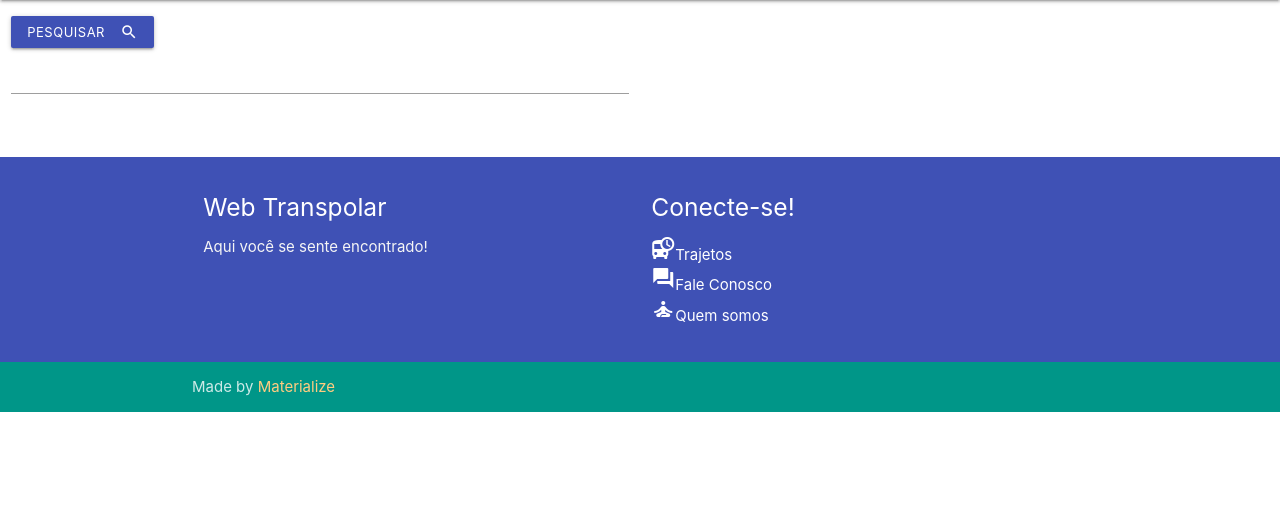
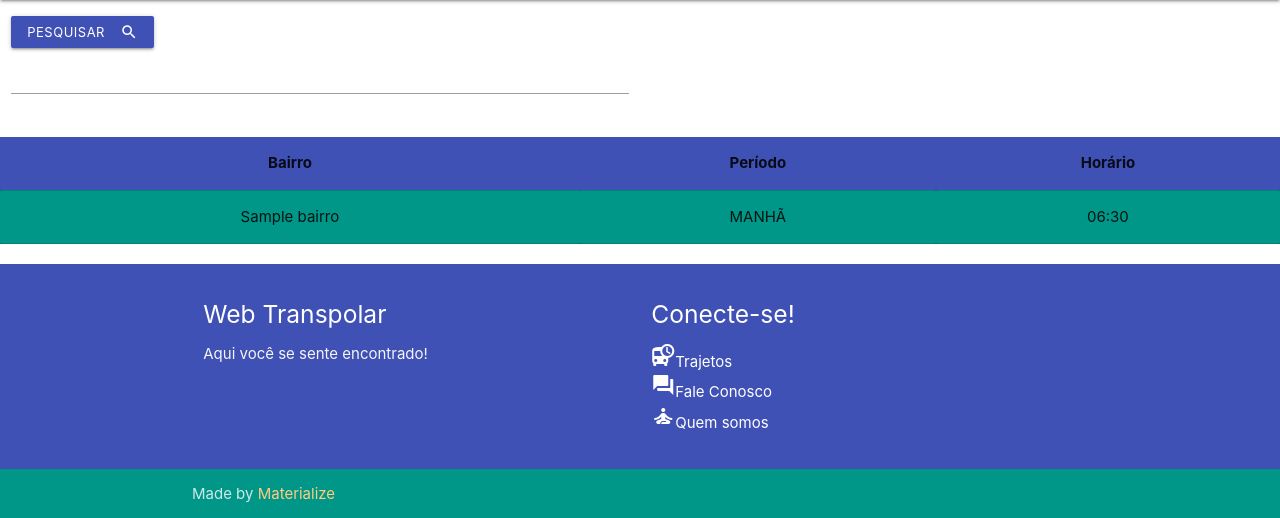
Before and after one commit to rafaelponte89/escolar, a Django app: page /trajetos in a window 1280 px wide. Shown: the part 64-582 px from the top of the page. Run offline with Django 3.2, Linux system fonts and the light colour scheme; tables that the repository leaves empty hold one stand-in row (values such as "Sample post"); some libraries are stand-ins or nearby versions.

Commit message:
Atualização 1

```diff
--- a/app_trajeto/admin.py
+++ b/app_trajeto/admin.py
@@ -1,7 +1,9 @@
-from app_trajeto.models import Bairro, Sugestao
+from app_trajeto.models import Bairro, Sugestao, Veiculo, Trajeto
 from django.contrib import admin
 
 # Register your models here.
 
 admin.site.register(Sugestao)
 admin.site.register(Bairro)
+admin.site.register(Veiculo)
+admin.site.register(Trajeto)
--- a/app_trajeto/models.py
+++ b/app_trajeto/models.py
@@ -15,3 +15,25 @@ class Bairro(models.Model):
 
     def __str__(self):
         return self.nome
+
+class Veiculo(models.Model):
+    descricao = models.CharField(max_length=100, blank=False)
+
+    def __str__(self):
+        return self.descricao
+
+class Trajeto(models.Model):
+    SAIDA_GARAGEM = (
+        ('M', (str)('6:30')),
+        ('T', (str)('12:00')),
+        ('N', (str)('18:30')),
+    )
+    bairro = models.ForeignKey(Bairro, on_delete = models.CASCADE)
+    veiculo = models.ForeignKey(Veiculo, on_delete = models.CASCADE)
+    saida_garagem = models.CharField(max_length=1, choices=SAIDA_GARAGEM)
+
+    class Meta:
+        unique_together = ('bairro','veiculo','saida_garagem')
+
+    def __str__(self):
+        return (f"Bairro: {self.bairro}, Horário Saída Garagem: {self.saida_garagem}" )
--- a/app_trajeto/templates/app_trajeto/trajetos.html
+++ b/app_trajeto/templates/app_trajeto/trajetos.html
@@ -1,16 +1,43 @@
 {% extends 'app_trajeto/base.html' %}
 
 {% block content %}
-    <form class="col s12">
+
+    <form method="GET" class="col s12" >
       <div class="row">
         <div class="input-field col s6">
-          <button class="btn waves-effect waves-yellow btn-small indigo" type="submit" name="search">Pesquisar
+          <button class="btn waves-effect waves-yellow btn-small indigo" type="submit">Pesquisar
              <i class="material-icons right">search</i>
           </button>
-          <input id="icon_prefix" type="text" class="validate">
-          <label for="icon_prefix">Pesquise</label>
+          <input id="search" type="text" name="search" class="validate">
+          <label for="search">Pesquise</label>
         </div>
       </div>
 
     </form>
+    <table class="highlight centered indigo">
+        <thead>
+          <tr>
+              <th>Bairro</th>
+              <th>Período</th>
+              <th>Horário</th>
+          </tr>
+        </thead>
+
+    {% for trajeto in trajetos %}
+        <tbody class="teal">
+          <tr>
+            <td >{{ trajeto.bairro }}</td>
+            <td >{% if trajeto.saida_garagem == 'M' %} {{ 'MANHÃ' }}
+                 {% elif trajeto.saida_garagem == 'T' %} {{ 'TARDE' }}
+                 {% elif trajeto.saida_garagem == 'N' %} {{ 'NOITE' }}
+                 {% endif %} </td>
+            <td >
+                 {% if trajeto.saida_garagem == 'M' %} {{ '06:30' }}
+                 {% elif trajeto.saida_garagem == 'T' %} {{ '12:00' }}
+                 {% elif trajeto.saida_garagem == 'N' %} {{ '18:30' }}
+                 {% endif %} </td>
+          </tr>
+        </tbody>
+    {% endfor %}
+    </table>
 {% endblock content%}
--- a/app_trajeto/views.py
+++ b/app_trajeto/views.py
@@ -1,4 +1,4 @@
-from app_trajeto.models import Sugestao
+from app_trajeto.models import Trajeto
 from django.shortcuts import render, redirect
 from . forms import Contato
 # Create your views here.
@@ -11,7 +11,13 @@ def quem_somos(request):
     return render(request, "app_trajeto/quemsomos.html")
 
 def trajetos(request):
-    return render(request, "app_trajeto/trajetos.html")
+    trajetos = Trajeto.objects.all()
+
+    busca = request.GET.get('search')
+
+    if busca:
+        trajetos = Trajeto.objects.filter(bairro__nome__contains = busca)
+    return render(request, "app_trajeto/trajetos.html",{"trajetos":trajetos})
 
 def fale_conosco(request):
     return render(request, "app_trajeto/faleconosco.html")
--- a/prj_escolar/settings.py
+++ b/prj_escolar/settings.py
@@ -128,5 +128,5 @@ STATIC_URL = '/static/'
 DEFAULT_AUTO_FIELD = 'django.db.models.BigAutoField'
 
 # Configure Django App for Heroku.
-import django_heroku
-django_heroku.settings(locals())
+#import django_heroku
+#django_heroku.settings(locals())
--- a/prj_escolar/urls.py
+++ b/prj_escolar/urls.py
@@ -15,9 +15,9 @@ Including another URLconf
 """
 from django.contrib import admin
 from django.urls import path, include
-
+from app_trajeto import views
 urlpatterns = [
     path('admin/', admin.site.urls),
     path('',include('app_trajeto.urls')),
-
+    path('', views.index, name='index'),
 ]
```
Also changed, not shown: app_trajeto/migrations/0003_auto_20210921_2245.py (added), db.sqlite3.
